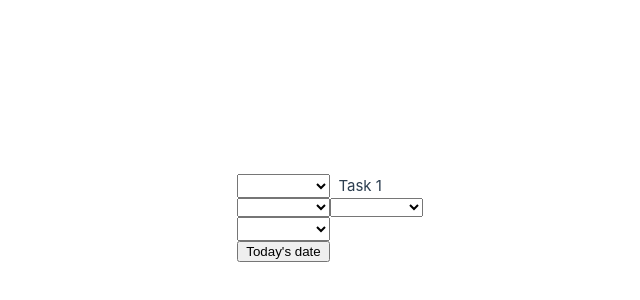
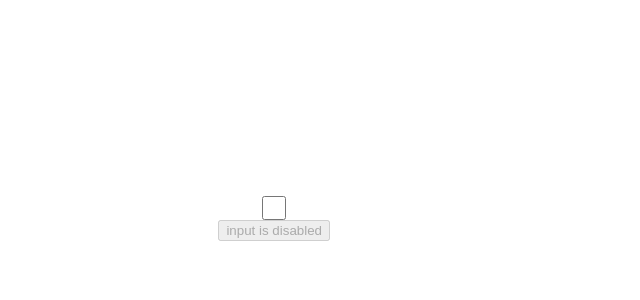
Before and after one commit to 0mistakes/VUE, a Vue app: page / in a window 1280 px wide. Shown: the part 182-482 px from the top of the page, without its empty margins (310-950 px from the left). Built offline with nearby package versions, Linux system fonts and the light colour scheme.

Commit message:
51 quest

```diff
--- a/src/App.vue
+++ b/src/App.vue
@@ -12,6 +12,7 @@ export default {
     amount: 5,
     dayWeek: "Task 1",
     dayWeek: "Task 1",
+    isDisabled: false,
       dayWeekOptions: [
         "Monday",
         "Tuesday",
@@ -52,24 +53,18 @@ export default {
 };
 </script>
 <template>
-   <select v-model="dayWeek">
-    <option v-for="option in dayWeekOptions">{{ option }}</option>
-  </select>
+   <input
+    type="checkbox"
+    :checked="isDisabled"
+    @click="($event) => (this.isDisabled = !this.isDisabled)"
+  />
   &nbsp;
-  {{ dayWeek }}
-  &nbsp;
-
-  <select v-model="dayYear">
-    <option v-for="option in dayYearOptions">{{ option }}</option>
-  </select>
-  <select v-model="monthYear">
-    <option v-for="option in monthYearOptions">{{ option }}</option>
-  </select>
-  <select v-model="yearYear">
-    <option v-for="option in yearYearOptions">{{ option }}</option>
-  </select>
-  &nbsp;
-  <button @click="todayDate">Today's date</button>
+  <button
+    v-bind:disabled="!isDisabled"
+    @click="($event) => (this.isDisabled = !this.isDisabled)"
+  >
+    {{ isDisabled ? "input is enabled" : "input is disabled" }}
+  </button>
 </template>
 <style >
 .active {
```
